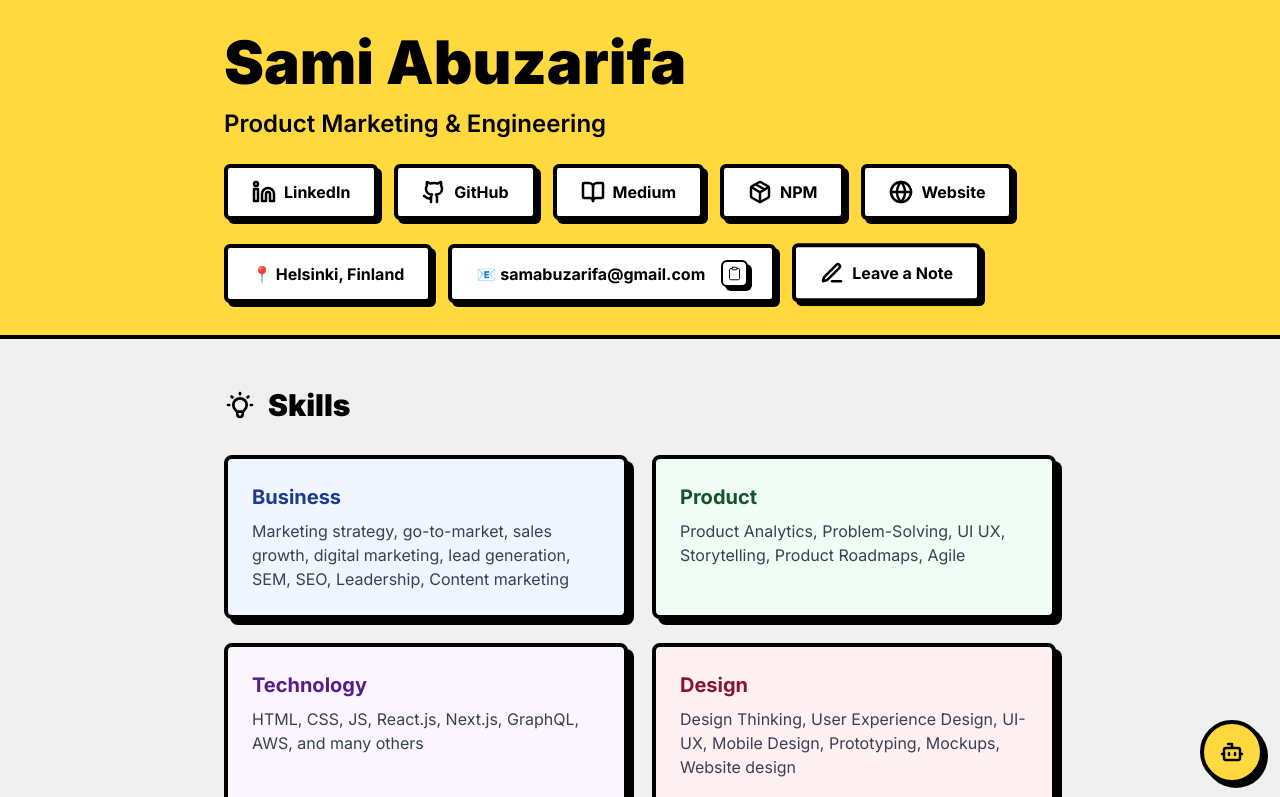
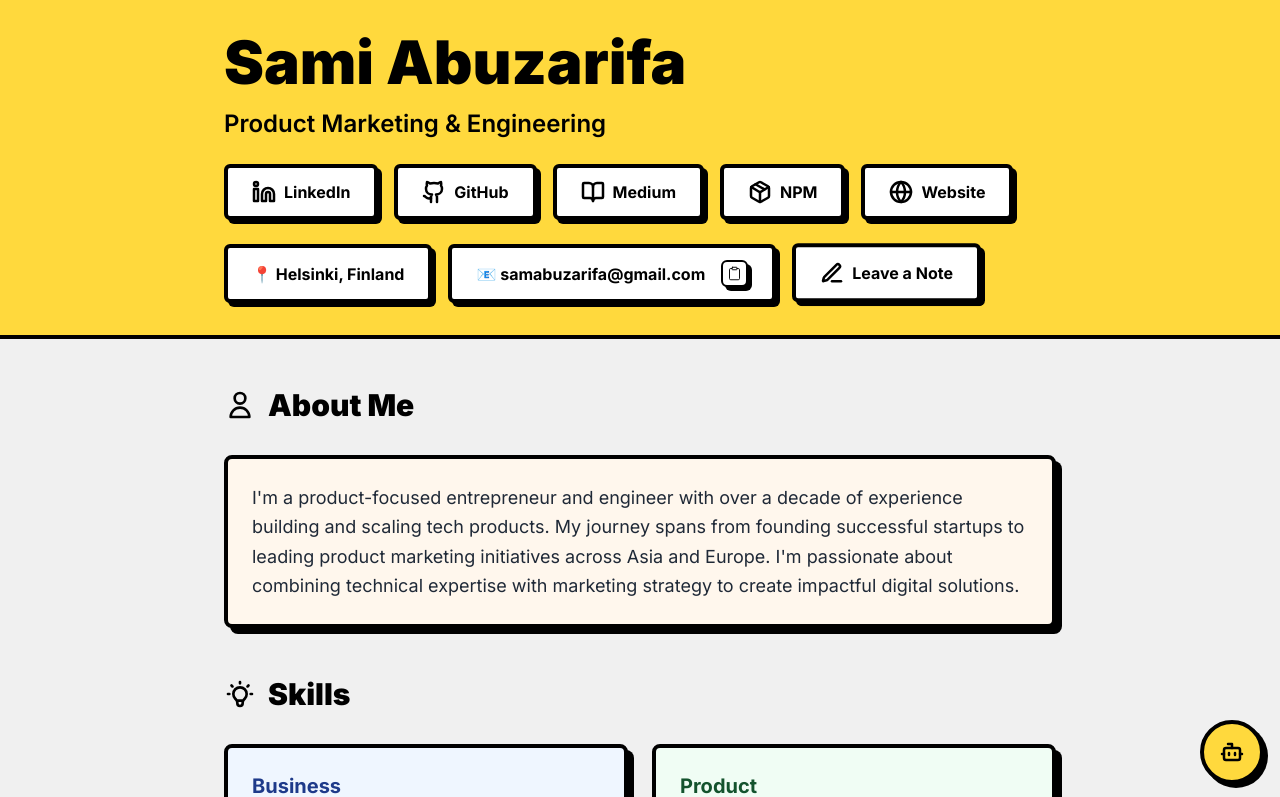
Before and after one commit to samizar/web-resume, a Next.js app: page / in a window 1280 px wide. Shown: the top 797 px of the page. Built offline with nearby package versions, Linux system fonts and the light colour scheme.

Commit message:
feat: add Bio section with personal introduction

```diff
--- a/src/app/page.tsx
+++ b/src/app/page.tsx
@@ -1,6 +1,7 @@
 // src/app/page.tsx
 import React from 'react'
 import Hero from '@/components/sections/Hero'
+import Bio from '@/components/sections/Bio'
 import Skills from '@/components/sections/Skills'
 import Experience from '@/components/sections/Experience'
 import Footer from '@/components/sections/Footer'
@@ -11,6 +12,7 @@ export default function Page() {
     <main className="min-h-screen bg-[#f0f0f0] overflow-x-hidden">
       <Hero />
       <div className="max-w-4xl mx-auto px-4 sm:px-6 lg:px-8">
+        <Bio />
         <Skills />
         <Experience />
       </div>
--- /dev/null
+++ b/src/components/sections/Bio.tsx
@@ -0,0 +1,40 @@
+'use client';
+import React from 'react';
+
+export default function Bio() {
+  return (
+    <section className="mb-12">
+      <div className="mb-8 flex items-center gap-3">
+        <svg
+          className="w-8 h-8 text-black transition-transform duration-500 hover:rotate-180"
+          xmlns="http://www.w3.org/2000/svg"
+          fill="none"
+          viewBox="0 0 24 24"
+          stroke="currentColor"
+        >
+          <path
+            strokeLinecap="round"
+            strokeLinejoin="round"
+            strokeWidth={2}
+            d="M16 7a4 4 0 11-8 0 4 4 0 018 0zM12 14a7 7 0 00-7 7h14a7 7 0 00-7-7z"
+          />
+        </svg>
+        <h2 className="text-3xl font-black text-black">About Me</h2>
+      </div>
+
+      <div className="p-6 bg-orange-50 border-4 border-black rounded-lg
+                    shadow-[6px_6px_0px_0px_rgba(0,0,0,1)]
+                    hover:shadow-[10px_10px_0px_0px_rgba(0,0,0,1)]
+                    hover:translate-x-1 hover:-translate-y-1
+                    transition-all duration-300">
+        <p className="text-lg text-gray-800 leading-relaxed">
+          I'm a product-focused entrepreneur and engineer with over a decade of experience
+          building and scaling tech products. My journey spans from founding successful
+          startups to leading product marketing initiatives across Asia and Europe.
+          I'm passionate about combining technical expertise with marketing strategy
+          to create impactful digital solutions.
+        </p>
+      </div>
+    </section>
+  );
+}
```
